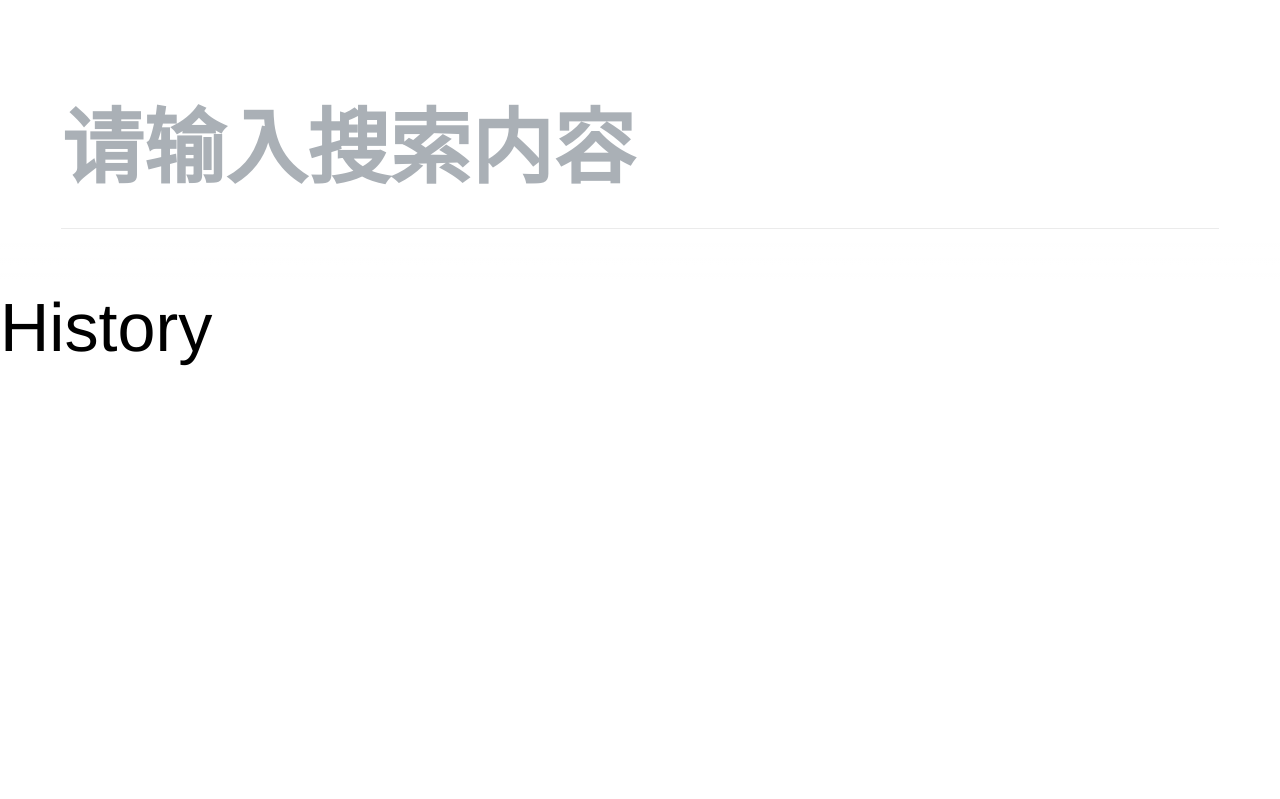
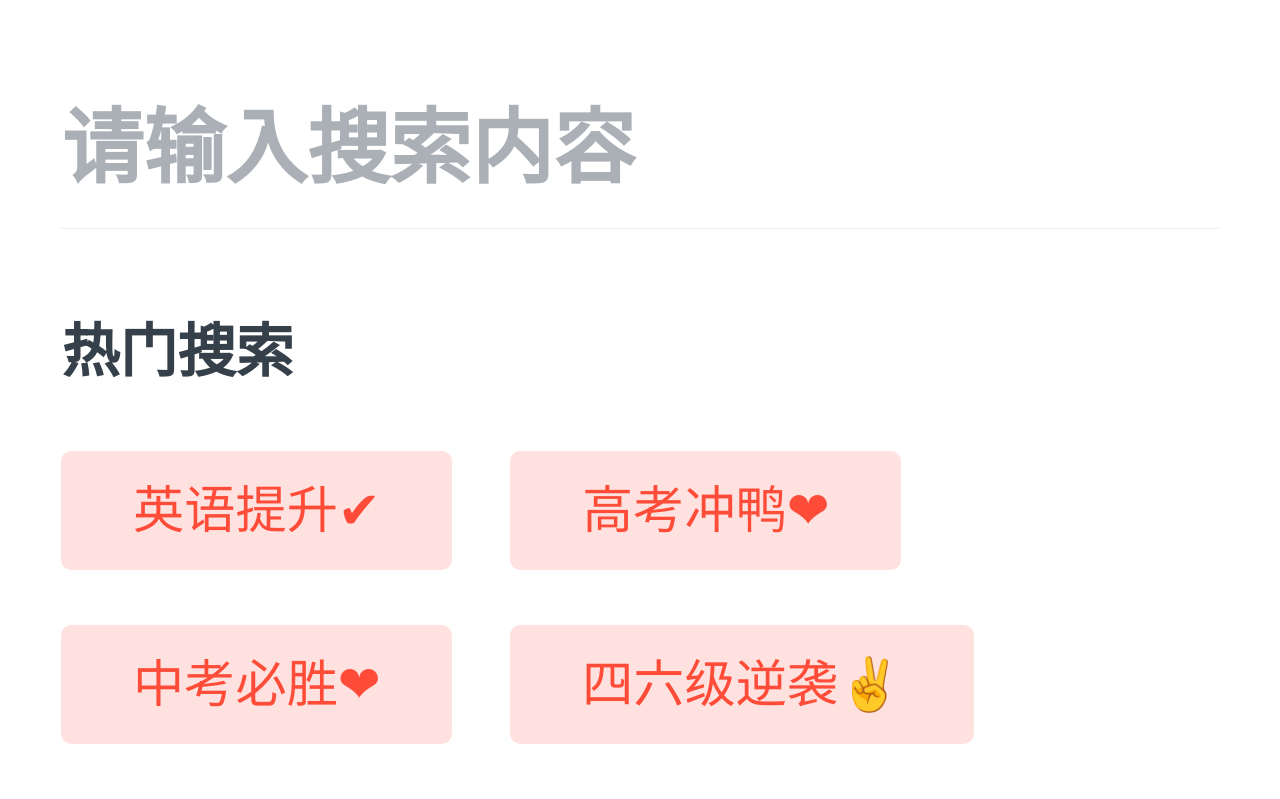
Before and after one commit to LoTwT/next-ykt, a Next.js app: page /search in a window 1280 px wide. Shown: the top 799 px of the page. Built offline with nearby package versions, Linux system fonts and the light colour scheme.

Commit message:
feat(SearchPage): History hotword

```diff
--- /dev/null
+++ b/components/p_search/History.module.css
@@ -0,0 +1,33 @@
+.container {
+  margin: 0 0.36rem;
+  overflow: hidden;
+  font-size: 0.3rem;
+  color: #36404a;
+}
+
+.hotHead {
+  position: relative;
+  padding: 0.18rem 0 0.06rem;
+  font-size: 0.34rem;
+  font-weight: bold;
+}
+
+.content {
+  padding-bottom: 0.54rem;
+  overflow: hidden;
+}
+
+.item {
+  box-sizing: border-box;
+  display: block;
+  float: left;
+  height: 0.7rem;
+  padding: 0 0.42rem;
+  margin: 0.32rem 0.34rem 0 0;
+  overflow: hidden;
+  line-height: 0.7rem;
+  color: #ff4c38;
+  text-align: center;
+  background: #ffe2e0;
+  border-radius: 0.06rem;
+}
--- a/components/p_search/History.tsx
+++ b/components/p_search/History.tsx
@@ -1,9 +1,55 @@
+import Link from 'next/link'
+import { IHotwordData } from 'pages/api/search/hotword'
+import styles from './History.module.css'
+
 interface IProps {
+  hotword: IHotwordData[]
   submitSearch: (keyword: string) => void
 }
 
-const History = ({ submitSearch }: IProps) => {
-  return <div>History</div>
+const History = ({ hotword, submitSearch }: IProps) => {
+  const renderHotItem = (item: IHotwordData, idx: number) => {
+    // type = 1 词汇
+    // type = 2 课程详情页面
+    const text = item.title.slice(0, 6)
+    if (item.type === 2) {
+      return (
+        <Link
+          key={`hot-item-${idx}`}
+          href="/course/detail/[id]"
+          as={`/course/detail/${item.id}`}
+        >
+          <a className={styles.item}>{text}</a>
+        </Link>
+      )
+    }
+
+    return (
+      <span
+        className={styles.item}
+        key={`hot-item-${idx}`}
+        onClick={() => submitSearch(text)}
+      >
+        {text}
+      </span>
+    )
+  }
+
+  return (
+    <>
+      {/* 热门搜索 */}
+      {hotword && hotword.length ? (
+        <section className={styles.container}>
+          <div className={styles.hotHead}>热门搜索</div>
+          <div className={styles.content}>
+            {hotword.slice(0, 6).map(renderHotItem)}
+          </div>
+        </section>
+      ) : null}
+
+      {/* 搜索历史 */}
+    </>
+  )
 }
 
 export default History
--- a/pages/search/index.tsx
+++ b/pages/search/index.tsx
@@ -17,7 +17,7 @@ const TYPES = {
   RESULT: 'result',
 } as const
 
-const Search: NextPage<ISearchProps> = ({ kw }) => {
+const Search: NextPage<ISearchProps> = ({ kw, hotword }) => {
   const router = useRouter()
 
   // 内容类型
@@ -60,7 +60,7 @@ const Search: NextPage<ISearchProps> = ({ kw }) => {
   const showHistory = () => setContType(TYPES.HISTORY)
 
   const map = {
-    [TYPES.HISTORY]: <History submitSearch={submitSearch} />,
+    [TYPES.HISTORY]: <History submitSearch={submitSearch} hotword={hotword} />,
     [TYPES.SUGGEST]: <Suggest data={suggestList} />,
     [TYPES.RESULT]: <Result />,
   }
```
